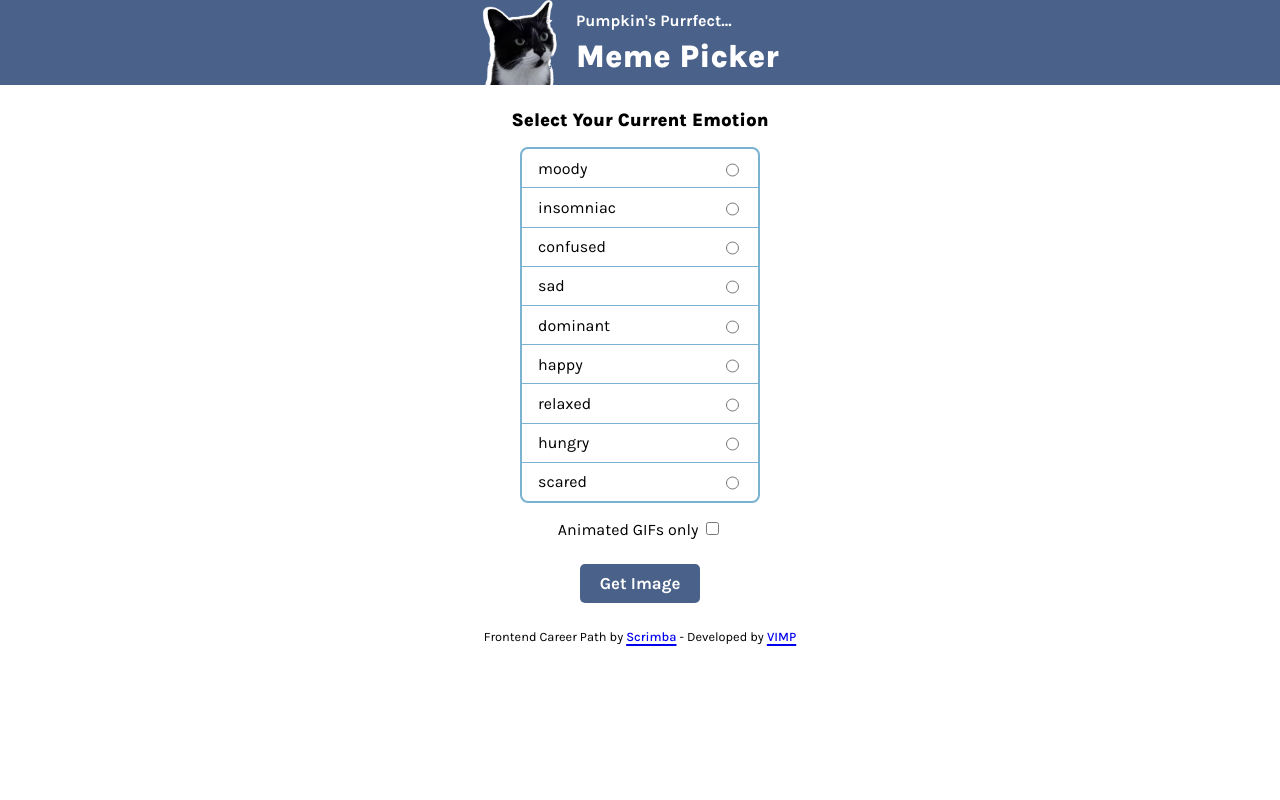
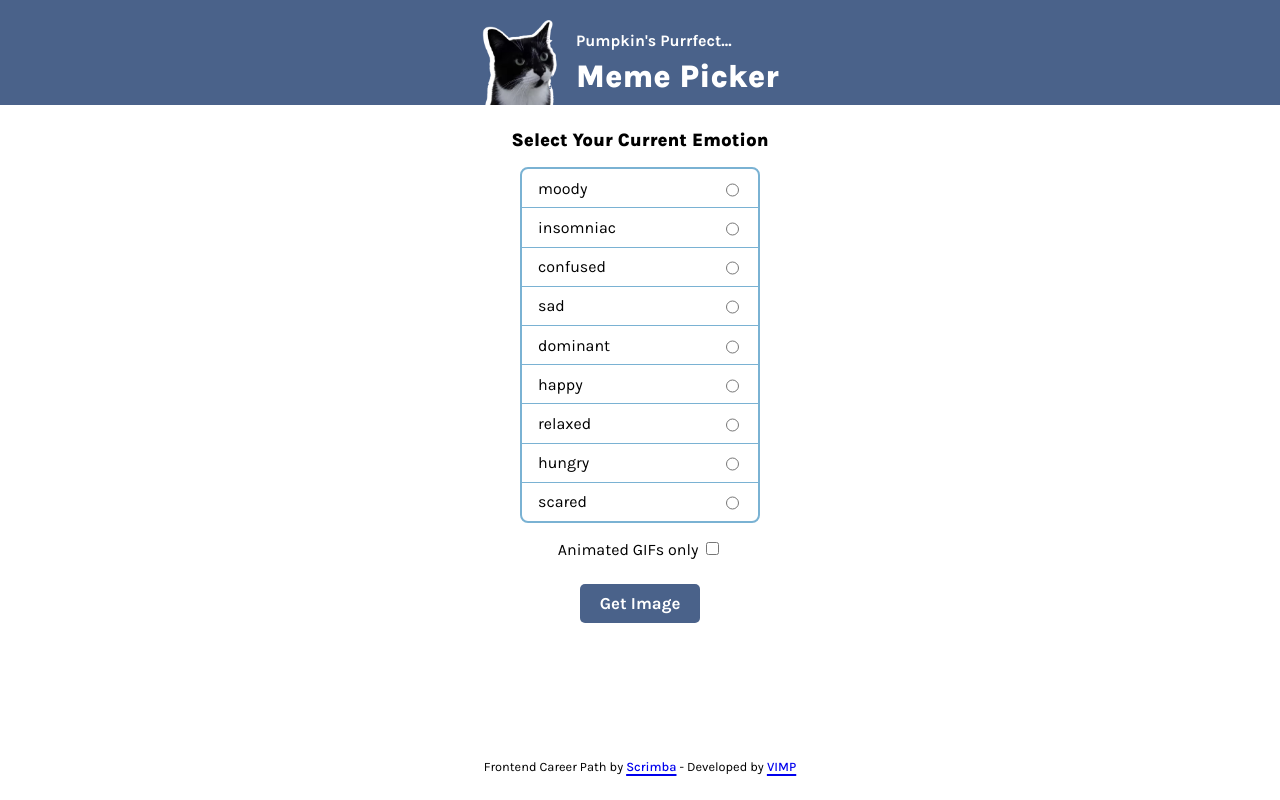
Before and after one commit to mendezpvi/fcp-meme-picker, a plain HTML site: page index.html in a window 1280 px wide. Drawn offline with Linux system fonts and the light colour scheme.

Commit message:
upload: screenshots and sample video

```diff
--- a/css/index.css
+++ b/css/index.css
@@ -22,6 +22,9 @@ img {
 }
 
 body {
+  min-block-size: 100dvh;
+  display: grid;
+  grid-template-rows: auto 1fr auto;
   font-family: 'Karla', sans-serif;
 }
 
@@ -43,6 +46,7 @@ body {
 /* Header */
 
 .site-header {
+  padding-top: 1.25em;
   background-color: var(--clr-2);
   color: var(--clr-1);
 }
@@ -152,6 +156,7 @@ body {
 /* Modal */
 
 .meme-modal {
+  inline-size: 100%;
   max-inline-size: 20rem;
   padding: 2em 2em 1.5em;
   display: none;
@@ -192,7 +197,7 @@ body {
 /* Attribution */
 
 .attribution {
-  margin: 2em 0 1em;
+  padding-block: 1em;
   font-size: .8rem;
   text-align: center;
 }
```
Also changed, not shown: assets/screenshot/desktop.avif (added), assets/screenshot/mobile.avif (added), 1 other file.
